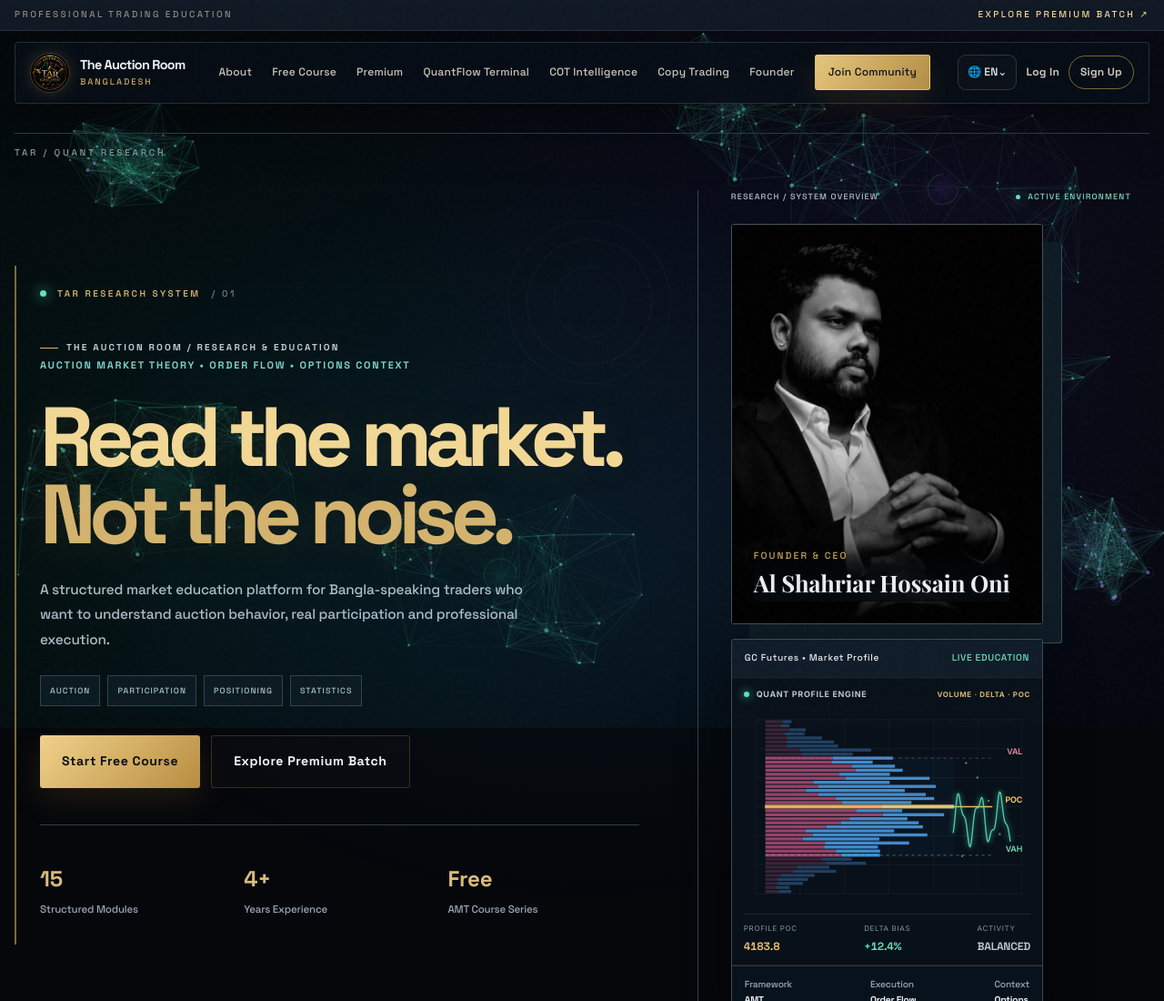
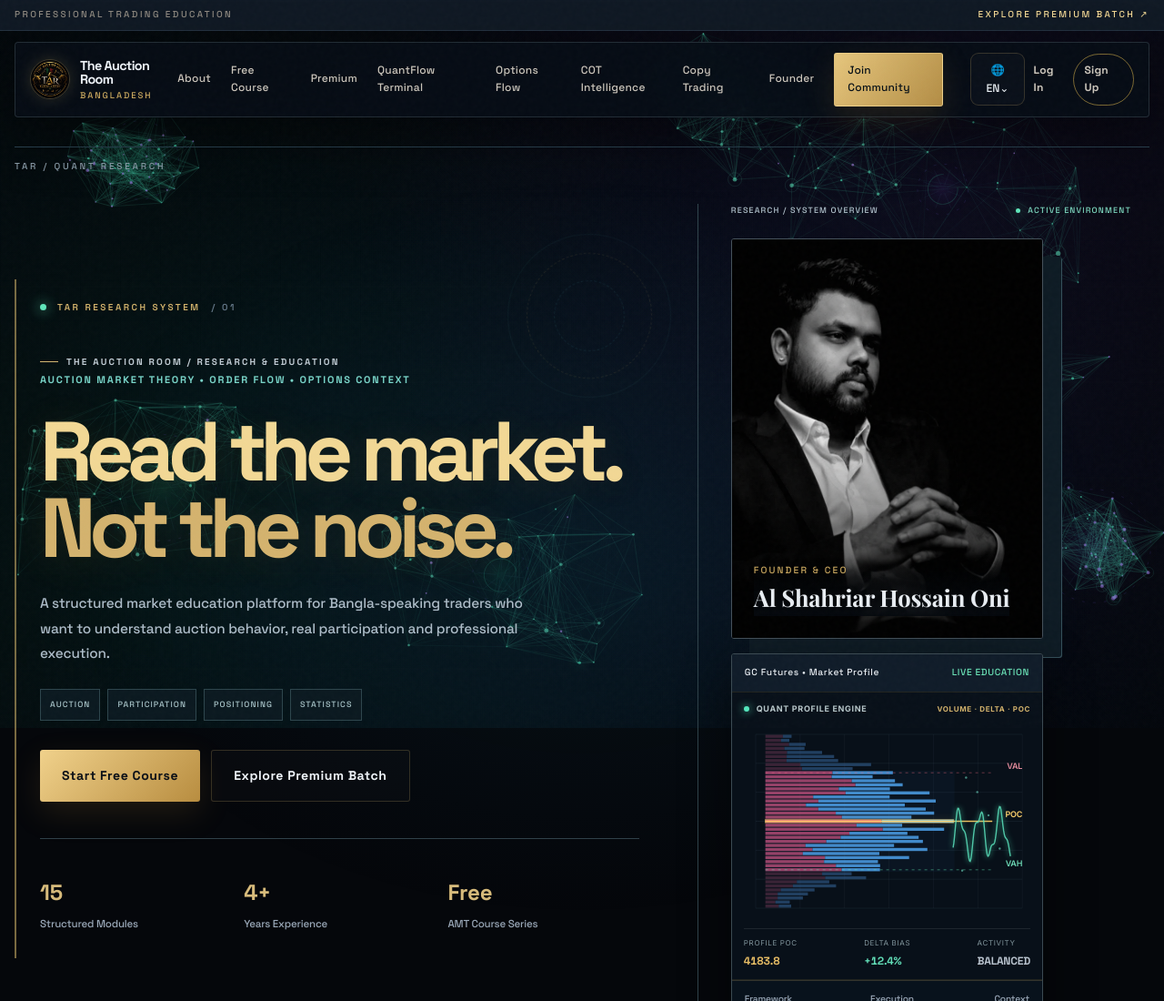
Before and after one commit to alshahriarhossainoni/the-auction-room-bangladesh, a plain HTML site: page index.html in a window 1280 px wide. Shown: the top 1100 px of the page at 91% size. Drawn offline with nearby package versions, Linux system fonts and the light colour scheme; animation ran at ten frames a second.

Commit message:
Add files via upload

```diff
--- a/index.html
+++ b/index.html
@@ -37,6 +37,7 @@
 <a href="courses.html">Free Course</a>
 <a href="premium.html">Premium</a>
 <a href="quantflow/">QuantFlow Terminal</a>
+<a href="/quant-dashboard/" title="TAR QuantFlow Options Analytics Dashboard">Options Flow</a>
 <a href="cot.html">COT Intelligence</a>
 <a href="#copy-trading">Copy Trading</a>
 <a href="#founder">Founder</a>
```
